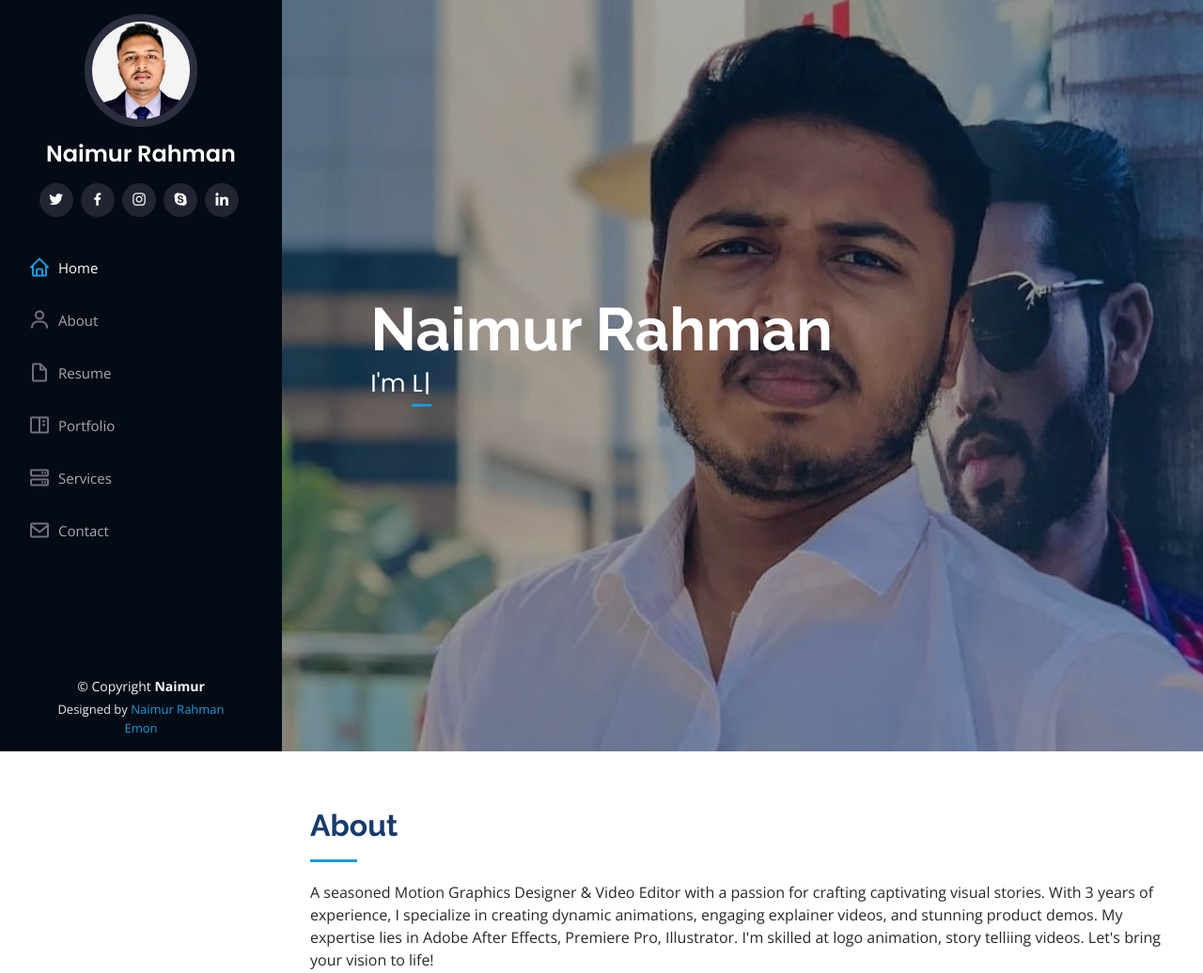
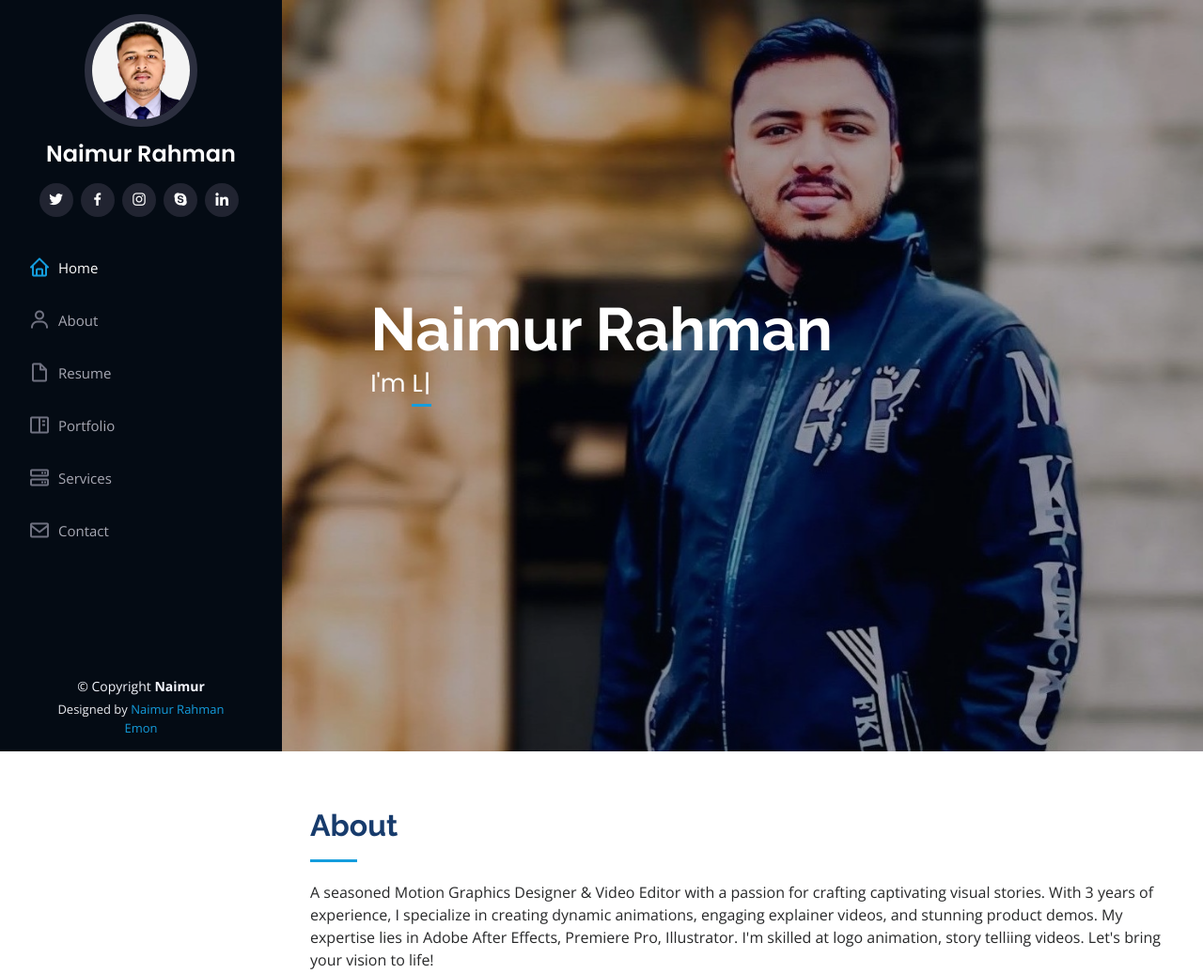
Before and after one commit to developer-naimur-rahman/portfolio1, a PHP site: page /index.html in a window 1280 px wide. Shown: the top 1036 px of the page at 94% size. Run offline with PHP 8.4, Linux system fonts and the light colour scheme.

Commit message:
new item

```diff
--- a/assets/css/style.css
+++ b/assets/css/style.css
@@ -241,7 +241,7 @@
 #hero {
   width: 100%;
   height: 100vh;
-  background: url("../img/emon2.jpg")top center;
+  background: url("../img/unnamed.jpg")top center;
   background-size: cover;
 }
 
```
Also changed, not shown: assets/img/unnamed.jpg (added), portfolio detail page/assets/img/unnamed.jpg (added).
